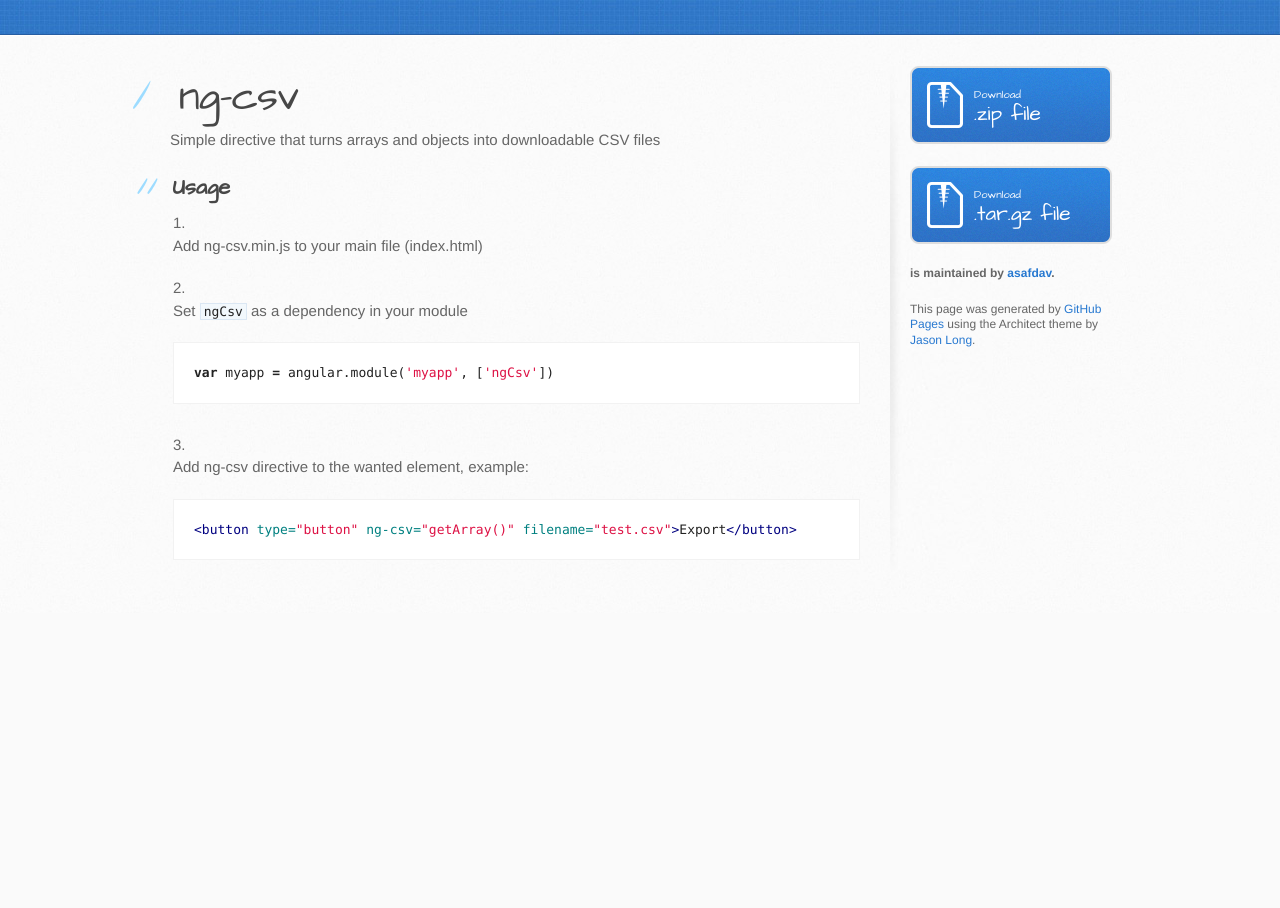
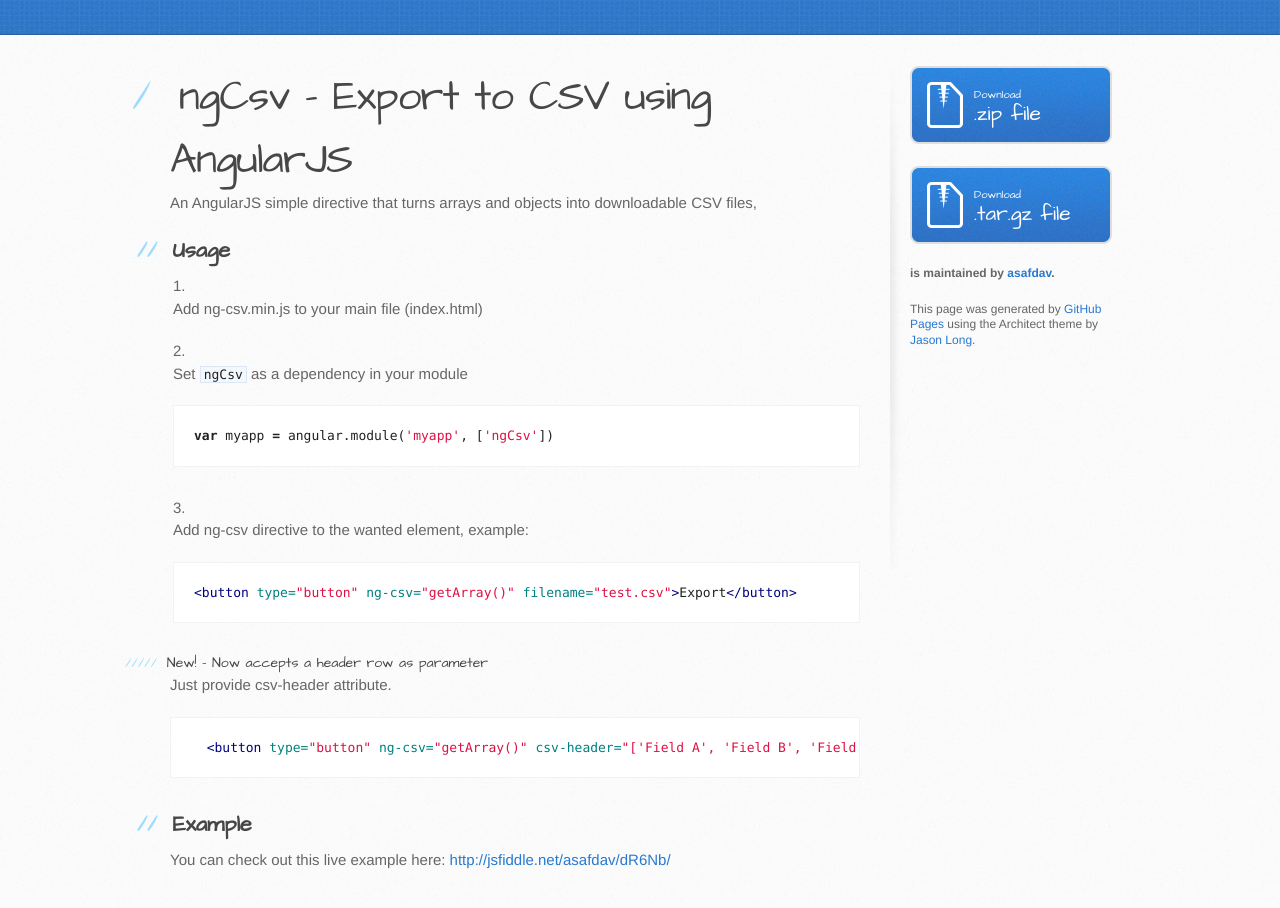
Before and after one commit to asafdav/ng-csv, a plain HTML site: page index.html in a window 1280 px wide. Shown: the part 200-1108 px from the top of the page. Before the commit the page ends 813 px from the top, so only its background shows below. Drawn offline with Linux system fonts and the light colour scheme.

Commit message:
Create gh-pages branch via GitHub

```diff
--- a/index.html
+++ b/index.html
@@ -29,9 +29,9 @@
       <div class="inner clearfix">
         <section id="main-content">
           <h1>
-<a name="ng-csv" class="anchor" href="#ng-csv"><span class="octicon octicon-link"></span></a>ng-csv</h1>
+<a name="ngcsv---export-to-csv-using-angularjs" class="anchor" href="#ngcsv---export-to-csv-using-angularjs"><span class="octicon octicon-link"></span></a>ngCsv - Export to CSV using AngularJS</h1>
 
-<p>Simple directive that turns arrays and objects into downloadable CSV files</p>
+<p>An AngularJS simple directive that turns arrays and objects into downloadable CSV files,</p>
 
 <h2>
 <a name="usage" class="anchor" href="#usage"><span class="octicon octicon-link"></span></a>Usage</h2>
@@ -41,16 +41,27 @@
 <li>
 <p>Set <code>ngCsv</code> as a dependency in your module</p>
 
-<div class="highlight"><pre><span class="kd">var</span> <span class="nx">myapp</span> <span class="o">=</span> <span class="nx">angular</span><span class="p">.</span><span class="nx">module</span><span class="p">(</span><span class="s1">'myapp'</span><span class="p">,</span> <span class="p">[</span><span class="s1">'ngCsv'</span><span class="p">])</span>
+<div class="highlight highlight-javascript"><pre><span class="kd">var</span> <span class="nx">myapp</span> <span class="o">=</span> <span class="nx">angular</span><span class="p">.</span><span class="nx">module</span><span class="p">(</span><span class="s1">'myapp'</span><span class="p">,</span> <span class="p">[</span><span class="s1">'ngCsv'</span><span class="p">])</span>
 </pre></div>
 </li>
 <li>
 <p>Add ng-csv directive to the wanted element, example:</p>
 
-<div class="highlight"><pre><span class="nt">&lt;button</span> <span class="na">type=</span><span class="s">"button"</span> <span class="na">ng-csv=</span><span class="s">"getArray()"</span> <span class="na">filename=</span><span class="s">"test.csv"</span><span class="nt">&gt;</span>Export<span class="nt">&lt;/button&gt;</span>
+<div class="highlight highlight-html"><pre><span class="nt">&lt;button</span> <span class="na">type=</span><span class="s">"button"</span> <span class="na">ng-csv=</span><span class="s">"getArray()"</span> <span class="na">filename=</span><span class="s">"test.csv"</span><span class="nt">&gt;</span>Export<span class="nt">&lt;/button&gt;</span>
 </pre></div>
 </li>
-</ol>
+</ol><h5>
+<a name="new---now-accepts-a-header-row-as-parameter" class="anchor" href="#new---now-accepts-a-header-row-as-parameter"><span class="octicon octicon-link"></span></a>New! - Now accepts a header row as parameter</h5>
+
+<p>Just provide csv-header attribute. </p>
+
+<div class="highlight highlight-html"><pre>  <span class="nt">&lt;button</span> <span class="na">type=</span><span class="s">"button"</span> <span class="na">ng-csv=</span><span class="s">"getArray()"</span> <span class="na">csv-header=</span><span class="s">"['Field A', 'Field B', 'Field C']"</span> <span class="na">filename=</span><span class="s">"test.csv"</span><span class="nt">&gt;</span>Export<span class="nt">&lt;/button&gt;</span>
+</pre></div>
+
+<h2>
+<a name="example" class="anchor" href="#example"><span class="octicon octicon-link"></span></a>Example</h2>
+
+<p>You can check out this live example here: <a href="http://jsfiddle.net/asafdav/dR6Nb/">http://jsfiddle.net/asafdav/dR6Nb/</a></p>
         </section>
 
         <aside id="sidebar">
```
Also changed, not shown: params.json (+1 -1 lines).
